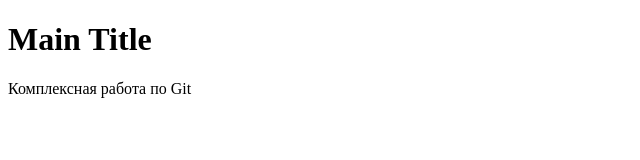
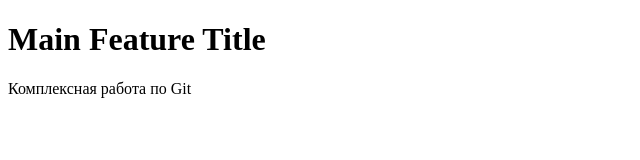
Before and after one commit to KozmKruti/git-lab-2, a plain HTML site: page index.html in a window 1280 px wide. Shown: the whole page, without its empty margins (0-640 px from the left). Drawn offline with Linux system fonts and the light colour scheme.

Commit message:
Merge branch feature/title and resolve conflict

```diff
--- a/index.html
+++ b/index.html
@@ -1 +1 @@
-<!DOCTYPE html><html lang="ru"><head><meta charset="UTF-8"><title>Git Lab 2</title></head><body>  <h1>Main Title</h1>  <p>Комплексная работа по Git</p></body></html>
+<!DOCTYPE html><html lang="ru"><head><meta charset="UTF-8"><title>Git Lab 2</title></head><body>  <h1>Main Feature Title</h1>  <p>Комплексная работа по Git</p></body></html>
```
